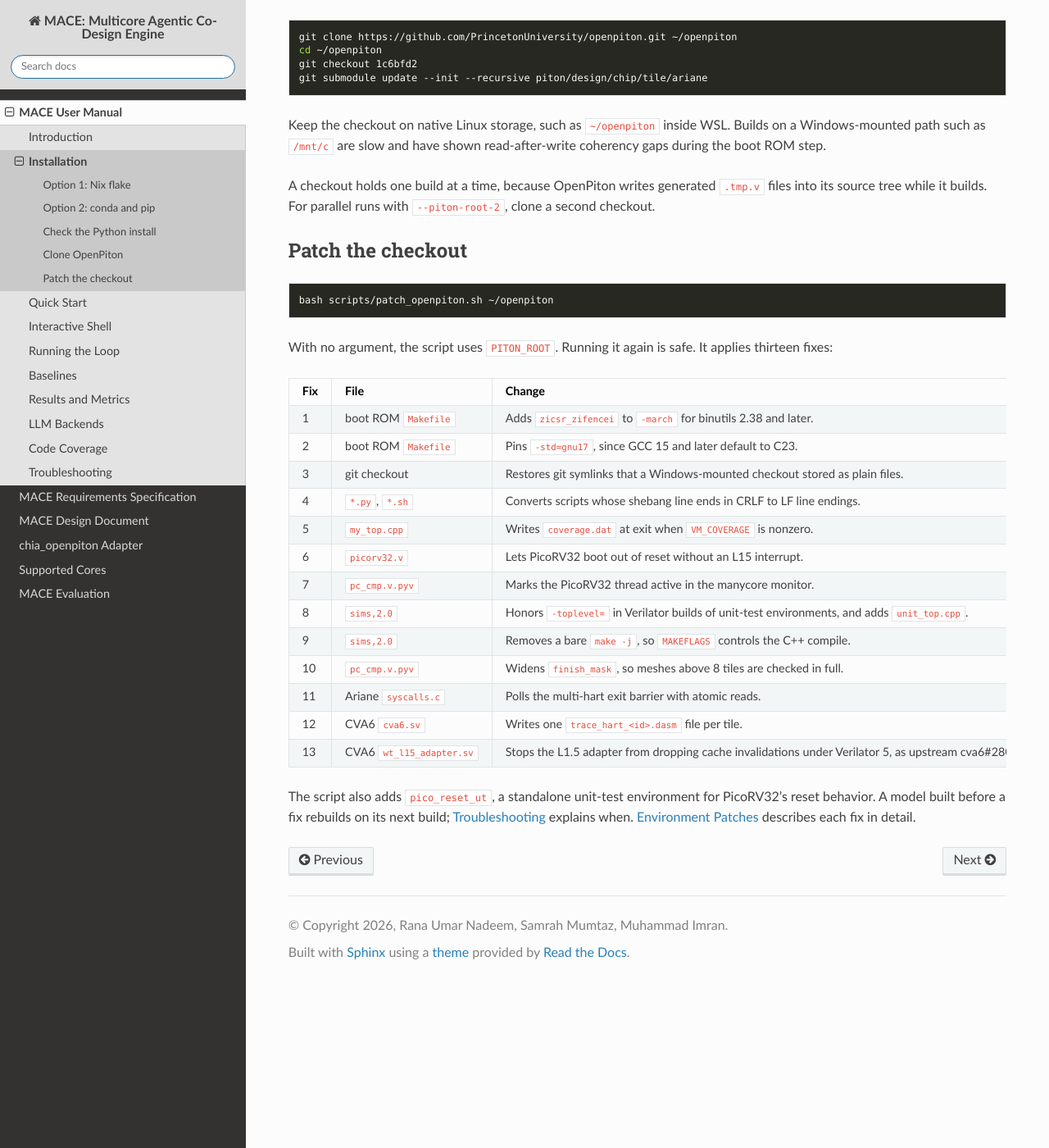
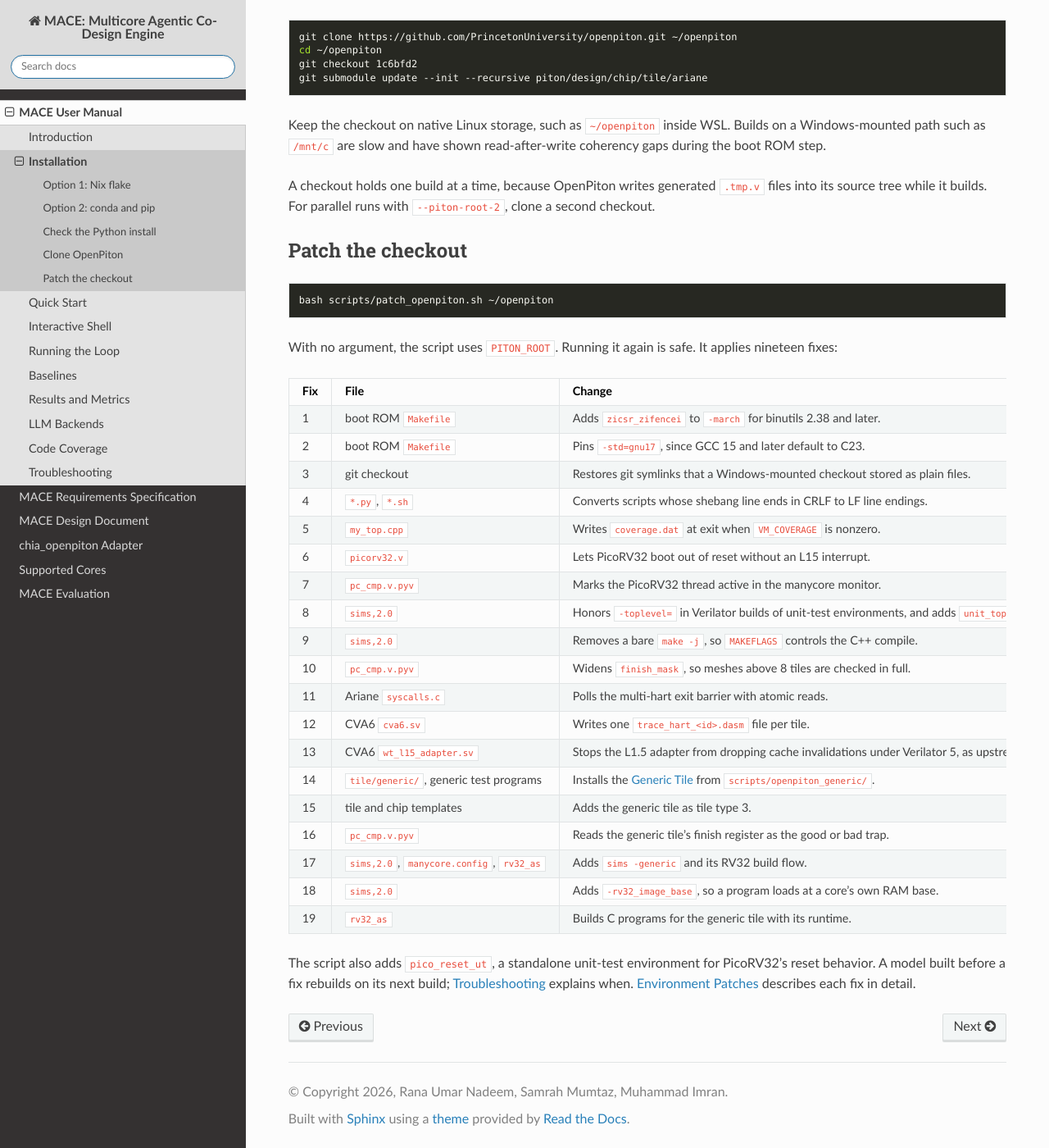
Before and after one commit to ranaumarnadeem/MACE, a Sphinx documentation site: the page built from docs/01_mace_user/Installation.md, in a window 1280 px wide and 1400 px high, scrolled down 2084 px. Shown: the whole window at 82% size. Built offline with Sphinx 7.4.7 and the Read the Docs theme 3.1.0, drawn with Linux system fonts in a browser that asks for light colours.

Commit message:
docs: the patch script has nineteen fixes

```diff
--- a/docs/01_mace_user/Installation.md
+++ b/docs/01_mace_user/Installation.md
@@ -109,7 +109,7 @@
 
 With no argument, the script uses `PITON_ROOT`.
 Running it again is safe.
-It applies thirteen fixes:
+It applies nineteen fixes:
 
 | Fix | File | Change |
 |---|---|---|
@@ -126,6 +126,12 @@
 | 11 | Ariane `syscalls.c` | Polls the multi-hart exit barrier with atomic reads. |
 | 12 | CVA6 `cva6.sv` | Writes one `trace_hart_<id>.dasm` file per tile. |
 | 13 | CVA6 `wt_l15_adapter.sv` | Stops the L1.5 adapter from dropping cache invalidations under Verilator 5, as upstream cva6#2809 does. |
+| 14 | `tile/generic/`, generic test programs | Installs the [Generic Tile](../05_mace_cores/generic.md) from `scripts/openpiton_generic/`. |
+| 15 | tile and chip templates | Adds the generic tile as tile type 3. |
+| 16 | `pc_cmp.v.pyv` | Reads the generic tile's finish register as the good or bad trap. |
+| 17 | `sims,2.0`, `manycore.config`, `rv32_as` | Adds `sims -generic` and its RV32 build flow. |
+| 18 | `sims,2.0` | Adds `-rv32_image_base`, so a program loads at a core's own RAM base. |
+| 19 | `rv32_as` | Builds C programs for the generic tile with its runtime. |
 
 The script also adds `pico_reset_ut`, a standalone unit-test environment for PicoRV32's reset behavior.
 A model built before a fix rebuilds on its next build; [Troubleshooting](Troubleshooting.md) explains when.
```
Also changed, not shown: docs/04_chia_openpiton/environment_patches.md (+2 -2 lines), chia_openpiton/README.md, 1 other file.
